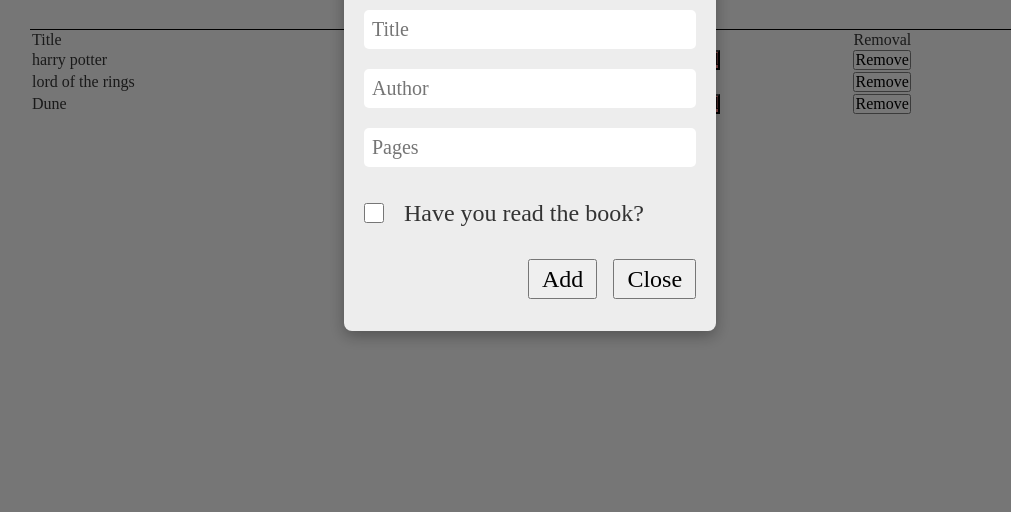
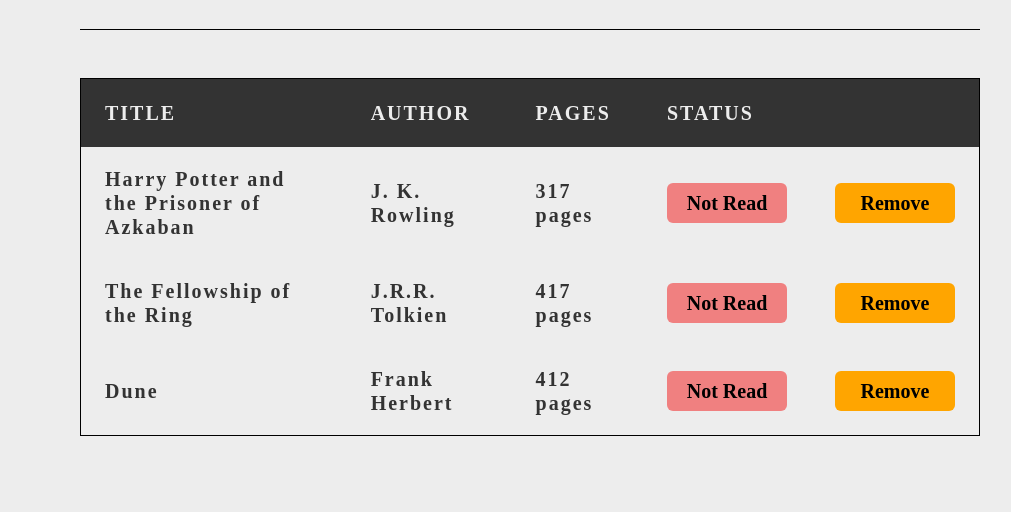
Before and after one commit to tkrizak/library, a plain HTML site: page index.html in a window 1280 px wide. Shown: the part 288-800 px from the top of the page, without its empty margins (110-1121 px from the left). Drawn offline with Linux system fonts and the light colour scheme; a web font is replaced by a local one.

Commit message:
add css to displayed books table

```diff
--- a/index.html
+++ b/index.html
@@ -26,7 +26,7 @@
               <th>Author</th>
               <th>Pages</th>
               <th>Status</th>
-              <th>Removal</th>
+              <th></th>
             </tr>
           </thead>
           <tbody class="books__body"></tbody>
@@ -35,7 +35,7 @@
     </main>
 
     <!-- FORM MODAL -->
-    <div id="formModal" class="modal" style="display: flex">
+    <div id="formModal" class="modal" style="display: none">
       <div class="modal__content">
         <h2 class="modal__title">Add a new book</h2>
         <form id="bookForm" class="modal__form">
--- a/library.js
+++ b/library.js
@@ -4,21 +4,21 @@ const closeFormBtn = document.querySelector('.modal__button--close');
 
 const myLibrary = [
   {
-    author: 'Filip',
-    title: 'harry potter',
-    pages: '22',
+    author: 'J. K. Rowling',
+    title: 'Harry Potter and the Prisoner of Azkaban',
+    pages: '317',
     isRead: false,
   },
   {
-    author: 'John',
-    title: 'lord of the rings',
-    pages: '99',
-    isRead: true,
+    author: 'J.R.R. Tolkien',
+    title: 'The Fellowship of the Ring',
+    pages: '417',
+    isRead: false,
   },
   {
-    author: 'Tom',
+    author: 'Frank Herbert',
     title: 'Dune',
-    pages: '65',
+    pages: '412',
     isRead: false,
   },
 ];
@@ -128,6 +128,7 @@ function displayBooks() {
 
     const removeButton = document.createElement('button');
     removeButton.textContent = 'Remove';
+    removeButton.classList.add('remove-button');
     removeButton.addEventListener('click', () => {
       myLibrary.splice(index, 1);
       displayBooks();
--- a/style.css
+++ b/style.css
@@ -44,7 +44,7 @@ button {
 }
 
 .container {
-  width: min(1000px, 100% - 2rem);
+  width: min(900px, 100% - 2rem);
   margin-inline: auto;
 }
 
@@ -68,6 +68,7 @@ button {
   font-weight: 500;
   padding: 0.3em;
   color: #333333;
+  border-radius: 8px;
 }
 
 .book {
@@ -160,13 +161,48 @@ button {
 
 /* BOOKS TABLE */
 
+.books {
+  padding-block: 3rem;
+}
+
 .books__table {
   width: 100%;
+  border-collapse: collapse;
+  border: 1px solid black;
+}
+.books__head {
+  background-color: #333333;
+  color: #ededed;
+}
+
+th {
+  cursor: default;
+  text-transform: uppercase;
+  font-size: 1.25rem;
+  font-weight: 700;
+  letter-spacing: 2px;
+  padding: 1.5rem;
+}
+
+td {
+  font-size: 1.25rem;
+  font-weight: 700;
+  letter-spacing: 2px;
+  padding: 1.25rem 1.5rem;
+  line-height: 1.2;
 }
 
 th,
 td {
+  border: none;
   text-align: left;
+}
+
+.books__table button {
+  border: none;
+  border-radius: 6px;
+  width: 120px;
+  padding: 0.4em 0.5em;
 }
 
 .status-button-read {
@@ -176,3 +212,7 @@ td {
 .status-button-not-read {
   background-color: lightcoral;
 }
+
+.remove-button {
+  background-color: orange;
+}
```
